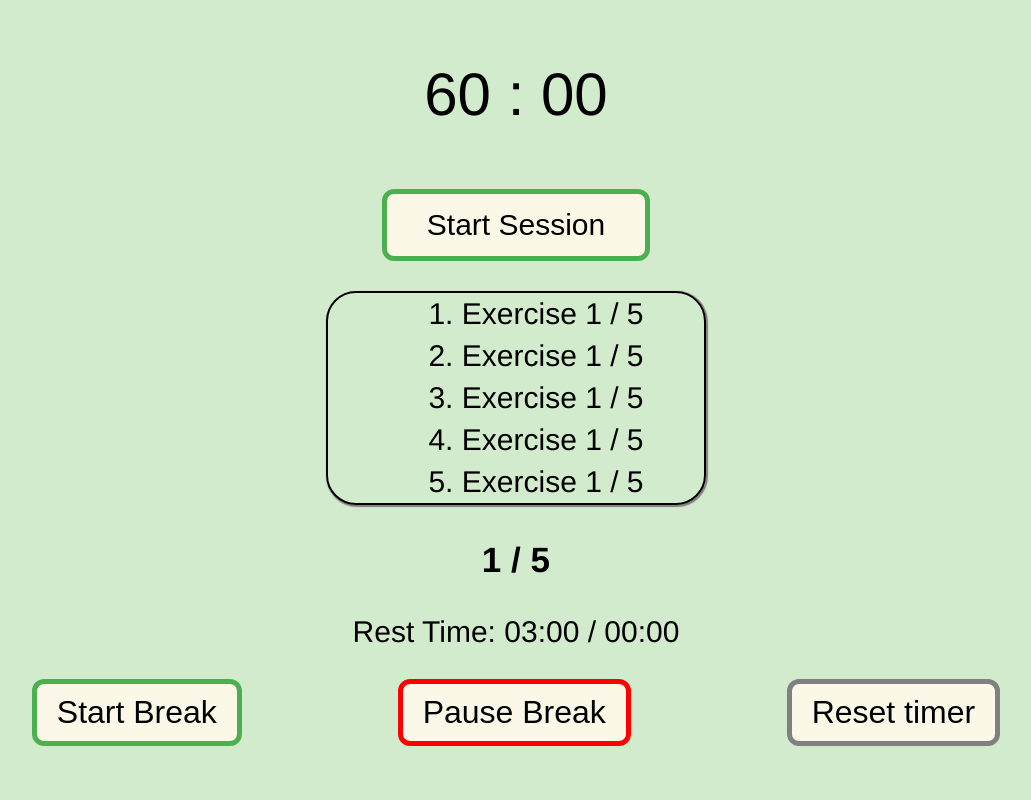
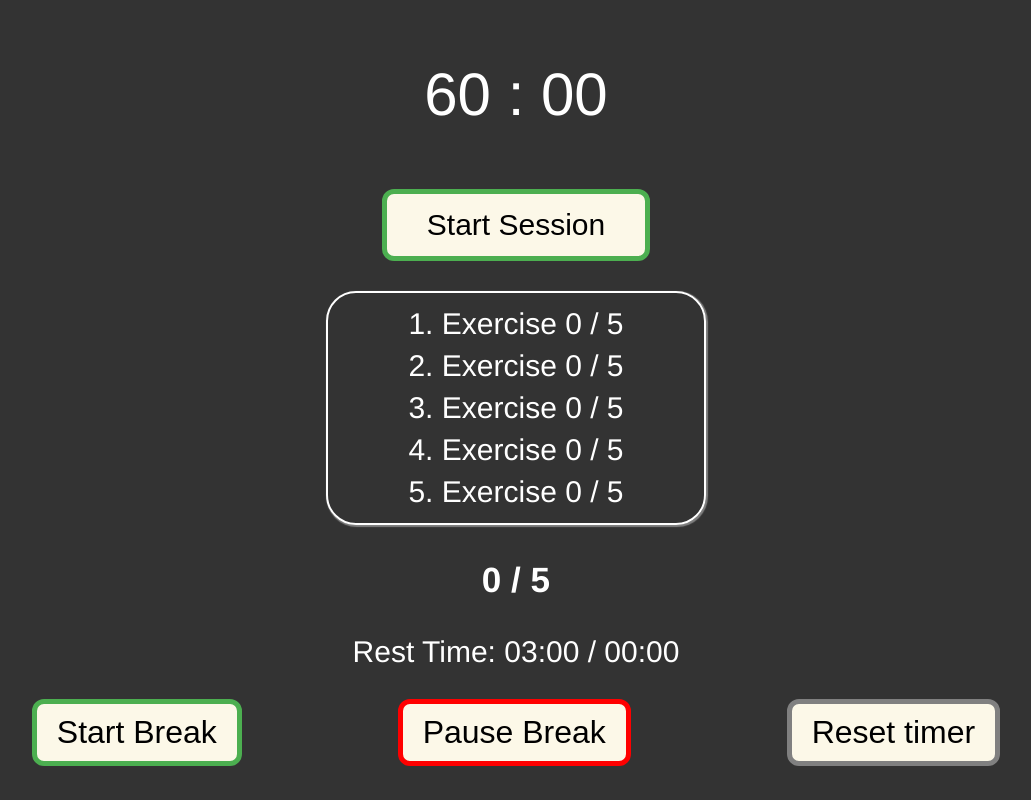
Before and after one commit to Robinborg/gym-app, a React (Create React App) app: page / in a window 1280 px wide. Shown: the whole page, without its empty margins (124-1155 px from the left). Built offline with nearby package versions, Linux system fonts and the light colour scheme.

Commit message:
changed color scheme

```diff
--- a/src/components/CurrentSet.js
+++ b/src/components/CurrentSet.js
@@ -4,8 +4,8 @@ import PauseButton from './PauseButton';
 const CurrentSet = ({ currentSetCount, setCurrentSetCount}) => {
 	const onClickIncrement = () => {
 		setCurrentSetCount(currentSetCount + 1);
-		if (currentSetCount === 5) {
-			setCurrentSetCount(1);
+		if (currentSetCount === 4) {
+			setCurrentSetCount(0);
 		}
 	};
 	return (
--- a/src/components/Sets.js
+++ b/src/components/Sets.js
@@ -2,7 +2,7 @@ import React, { useState, useEffect, useRef } from 'react';
 import CurrentSet from './CurrentSet';
 
 const Sets = props => {
-	const [currentSetCount, setCurrentSetCount] = useState(1);
+	const [currentSetCount, setCurrentSetCount] = useState(0);
 	const first = useRef(true);
 	const second = useRef(false);
 	const third = useRef(false);
@@ -10,7 +10,7 @@ const Sets = props => {
 	const fifth = useRef(false);
 
 	useEffect(() => {
-		if (currentSetCount === 5) {
+		if (currentSetCount === 4) {
 			if (!second.current && first.current) {
 				second.current = true;
 				first.current = false;
@@ -32,11 +32,11 @@ const Sets = props => {
 	return (
 		<div>
 			<ol className="exercise-list">
-				<li>{ props.setOne } { (first.current) ?  currentSetCount : (second.current || third.current || fourth.current || fifth.current) ? 5 : 1  } / 5</li>
-				<li>{ props.setTwo } { (second.current) ? currentSetCount : (third.current || fourth.current || fifth.current) ? 5 : 1 } / 5</li>
-				<li>{ props.setThree } { (third.current) ? currentSetCount : (fourth.current || fifth.current) ? 5 : 1 } / 5</li>
-				<li>{ props.setFour } { (fourth.current) ? currentSetCount : (fifth.current) ? 5 : 1 } / 5</li>
-				<li>{ props.setFive } { (fifth.current) ? currentSetCount : 1 } / 5</li>
+				<li>{ props.setOne } { (first.current) ?  currentSetCount : (second.current || third.current || fourth.current || fifth.current) ? 5 : 0  } / 5</li>
+				<li>{ props.setTwo } { (second.current) ? currentSetCount : (third.current || fourth.current || fifth.current) ? 5 : 0 } / 5</li>
+				<li>{ props.setThree } { (third.current) ? currentSetCount : (fourth.current || fifth.current) ? 5 : 0 } / 5</li>
+				<li>{ props.setFour } { (fourth.current) ? currentSetCount : (fifth.current) ? 5 : 0 } / 5</li>
+				<li>{ props.setFive } { (fifth.current) ? currentSetCount : 0 } / 5</li>
 			</ol>
 			<div>
 				<CurrentSet
--- a/src/components/style.css
+++ b/src/components/style.css
@@ -2,8 +2,9 @@ body {
 	margin: 0;
 	padding: 0;
 	font-family: helvetica;
-	background-color: #D3EBCD;
+	background-color: #333333;
 	font-size: 30px;
+	color: white;
 }
 
 .big-clock {
@@ -53,7 +54,8 @@ body {
 	list-style-position: inside;
 	margin-right: 15em;
 	margin-left: 15em;
-	border: 2px solid black;
+	border: 2px solid white;
 	box-shadow: 1px 1px 1px 1px grey;
 	border-radius: 30px;
+	padding: 10px;
 }
```
